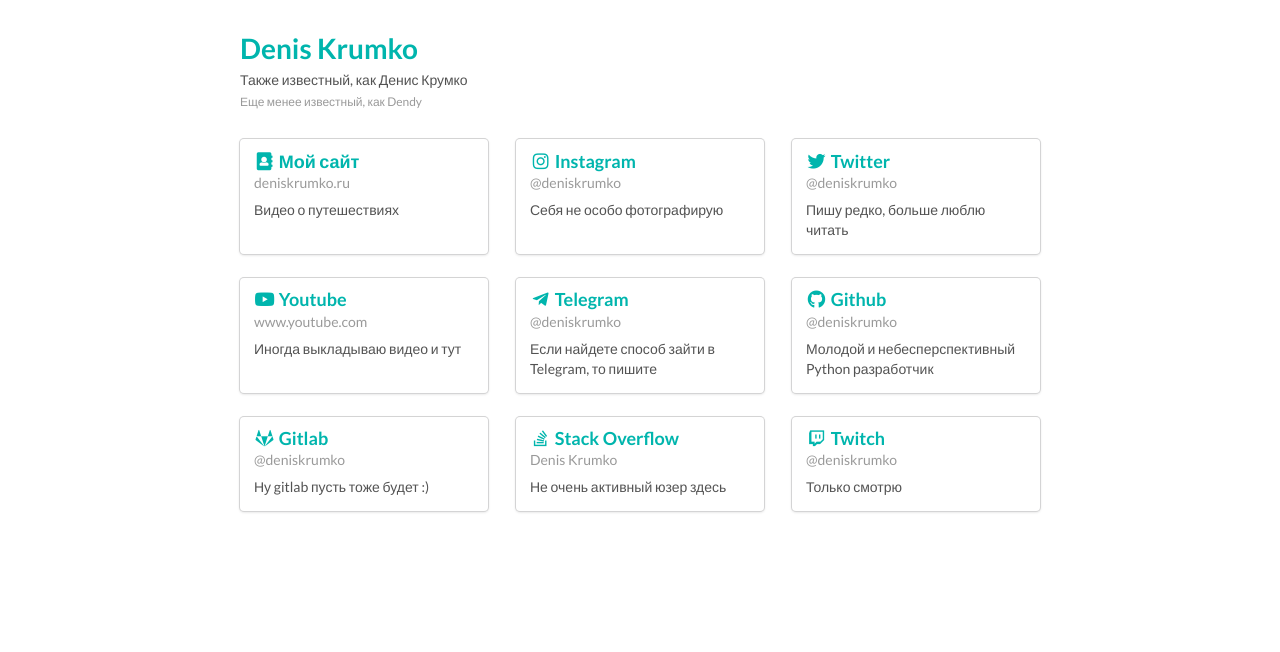
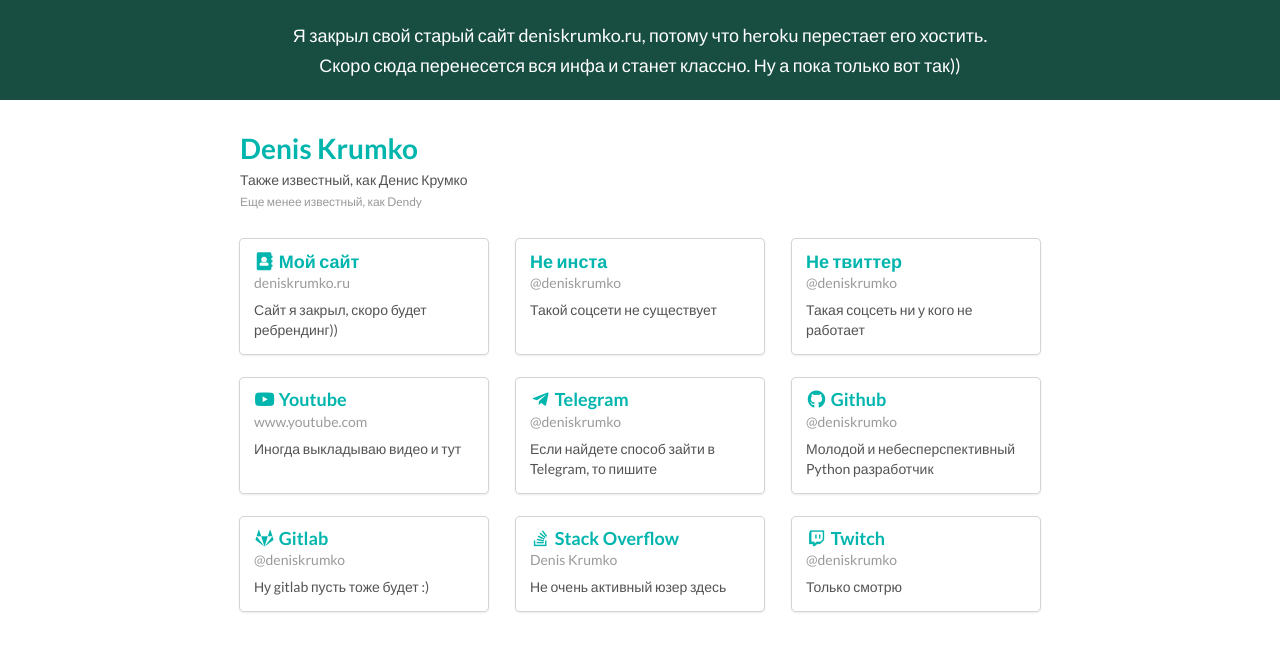
Before and after one commit to deniskrumko/deniskrumko.github.io, a plain HTML site: page index.html in a window 1280 px wide. Drawn offline with Linux system fonts and the light colour scheme.

Commit message:
New info

```diff
--- a/index.html
+++ b/index.html
@@ -15,8 +15,17 @@
 </head>
 
 <body>
+  <div style="width: 100%; background: #184E41; color: white; text-align: center;">
+    <div style="padding: 20px; font-size: 18px; line-height: 30px;">
+      Я закрыл свой старый сайт deniskrumko.ru, потому что heroku перестает его хостить.
+      <br>
+      Скоро сюда перенесется вся инфа и станет классно. Ну а пока только вот так))
+    </div>
+  </div>
 
 	<div class="ui container dkcontainer">
+
+
 
 		<h1 class="dk">Denis Krumko</h1>
 		<h2 class="dk2">Также известный, как Денис Крумко</h2>
@@ -33,7 +42,7 @@
 						<span class="category">deniskrumko.ru</span>
 					</div>
 					<div class="description">
-						<p>Видео о путешествиях</p>
+						<p>Сайт я закрыл, скоро будет ребрендинг))</p>
 					</div>
 				</div>
 			</a>
@@ -41,12 +50,12 @@
 			<!-- Instagram -->
 			<a class="ui card" target="_blank" href="https://www.instagram.com/deniskrumko/">
 				<div class="content">
-					<div class="header"><i class="instagram icon"></i>Instagram</div>
+					<div class="header">Не инста</div>
 					<div class="meta">
 						<span class="category">@deniskrumko</span>
 					</div>
 					<div class="description">
-						<p>Себя не особо фотографирую</p>
+						<p>Такой соцсети не существует</p>
 					</div>
 				</div>
 			</a>
@@ -54,12 +63,12 @@
 			<!-- Twitter -->
 			<a class="ui card" target="_blank" href="https://twitter.com/deniskrumko">
 				<div class="content">
-					<div class="header"><i class="twitter icon"></i>Twitter</div>
+					<div class="header"></i>Не твиттер</div>
 					<div class="meta">
 						<span class="category">@deniskrumko</span>
 					</div>
 					<div class="description">
-						<p>Пишу редко, больше люблю читать</p>
+						<p>Такая соцсеть ни у кого не работает</p>
 					</div>
 				</div>
 			</a>
```
